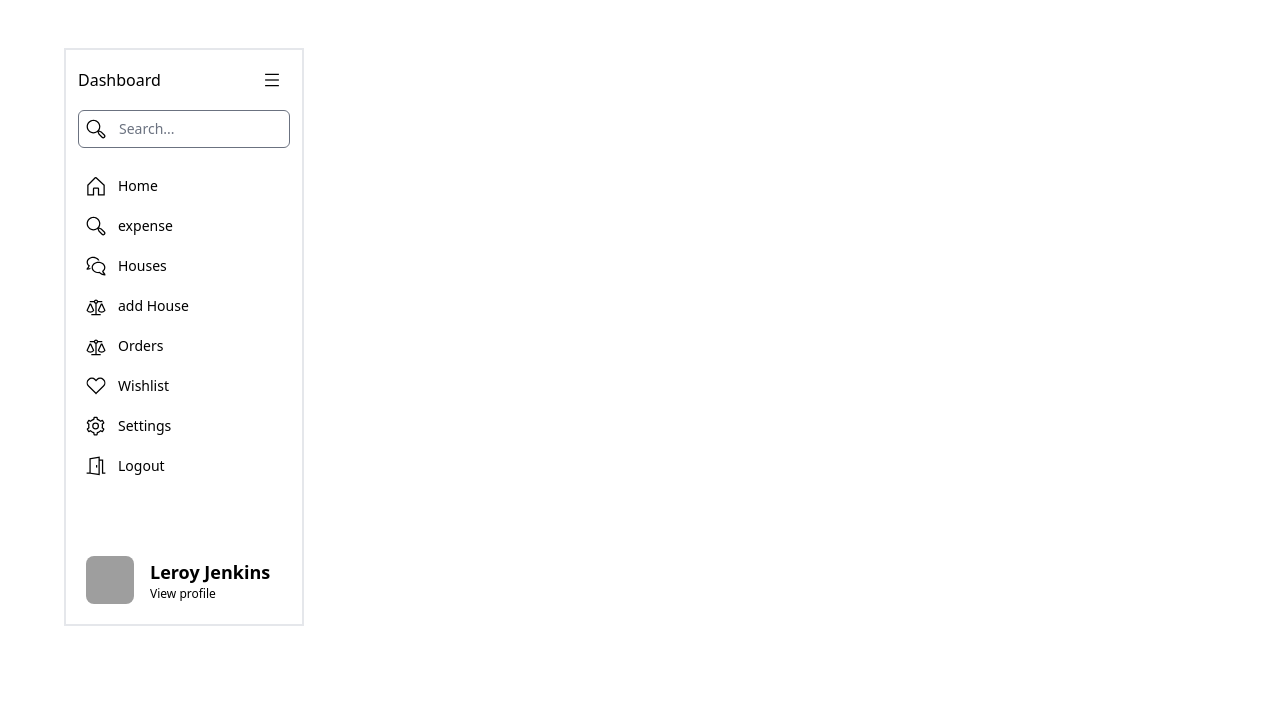
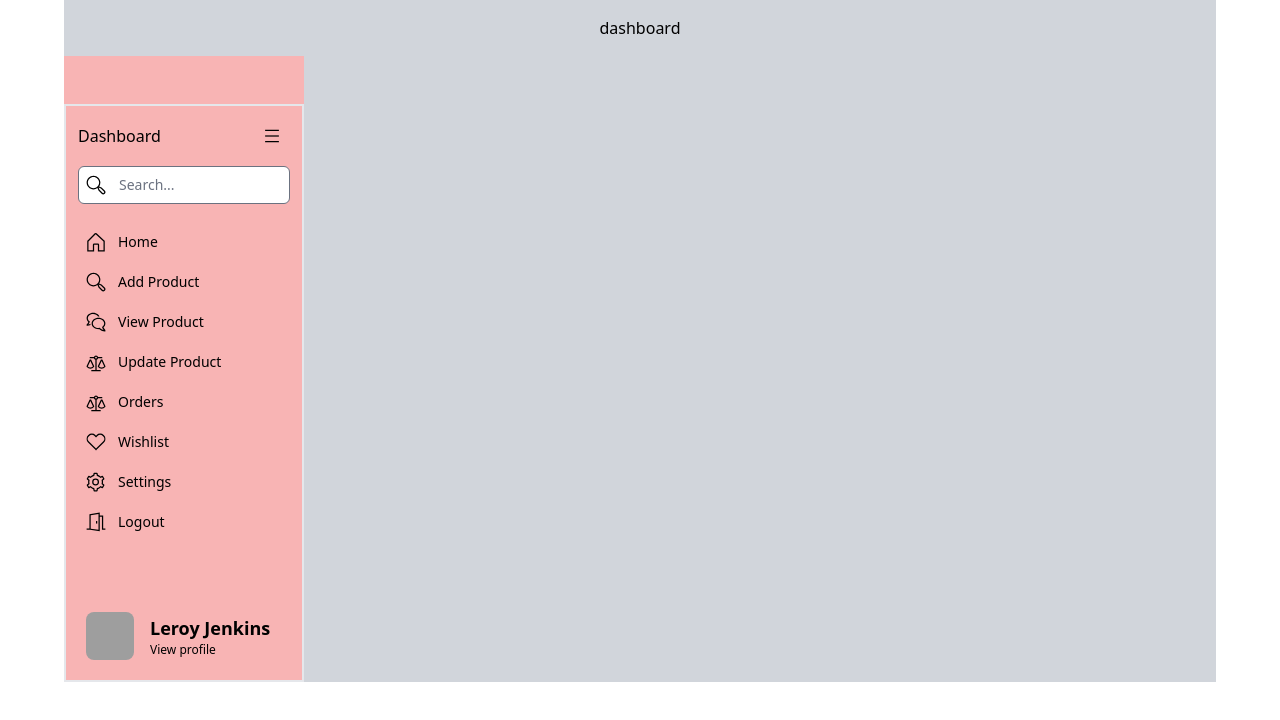
Before and after one commit to 123Somrat/inventory_management, a React (Vite) app: page /dashboard in a window 1280 px wide. Shown: the top 720 px of the page. Built offline with nearby package versions, Linux system fonts and the light colour scheme; no server answers; grey boxes are pictures that could not be loaded.

Commit message:
create dashboard layout

```diff
--- a/src/Components/NavBar/NavBar.jsx
+++ b/src/Components/NavBar/NavBar.jsx
@@ -46,7 +46,7 @@ const navigate = useNavigate()
                 name@flowbite.com
               </span>
             </Dropdown.Header>
-            <Dropdown.Item><Link to={"/dashboard"}>Dashboard</Link></Dropdown.Item>
+            <Dropdown.Item><Link to={"dashboard"}>Dashboard</Link></Dropdown.Item>
             <Dropdown.Item><Link to={""}>Settings</Link></Dropdown.Item>
             <Dropdown.Item>Earnings</Dropdown.Item>
             <Dropdown.Divider />
--- a/src/Components/SideNavBar/SideNavBar.jsx
+++ b/src/Components/SideNavBar/SideNavBar.jsx
@@ -61,7 +61,7 @@ export default function SideNavBar() {
               </li>
               <li className="rounded-sm">
                 <Link
-                   to={"/expense"}
+                   to={"addproduct"}
                   className="flex items-center p-2 space-x-3 rounded-md"
                 >
                   <svg
@@ -71,12 +71,12 @@ export default function SideNavBar() {
                   >
                     <path d="M479.6,399.716l-81.084-81.084-62.368-25.767A175.014,175.014,0,0,0,368,192c0-97.047-78.953-176-176-176S16,94.953,16,192,94.953,368,192,368a175.034,175.034,0,0,0,101.619-32.377l25.7,62.2L400.4,478.911a56,56,0,1,0,79.2-79.195ZM48,192c0-79.4,64.6-144,144-144s144,64.6,144,144S271.4,336,192,336,48,271.4,48,192ZM456.971,456.284a24.028,24.028,0,0,1-33.942,0l-76.572-76.572-23.894-57.835L380.4,345.771l76.573,76.572A24.028,24.028,0,0,1,456.971,456.284Z"></path>
                   </svg>
-                <span>expense</span>
+                <span>Add Product</span>
                 </Link>
               </li>
               <li className="rounded-sm">
               <Link
-                 to={"/houses"}
+                 to={"/viewProduct"}
                   className="flex items-center p-2 space-x-3 rounded-md"
                 >
                   <svg
@@ -87,12 +87,12 @@ export default function SideNavBar() {
                     <path d="M448.205,392.507c30.519-27.2,47.8-63.455,47.8-101.078,0-39.984-18.718-77.378-52.707-105.3C410.218,158.963,366.432,144,320,144s-90.218,14.963-123.293,42.131C162.718,214.051,144,251.445,144,291.429s18.718,77.378,52.707,105.3c33.075,27.168,76.861,42.13,123.293,42.13,6.187,0,12.412-.273,18.585-.816l10.546,9.141A199.849,199.849,0,0,0,480,496h16V461.943l-4.686-4.685A199.17,199.17,0,0,1,448.205,392.507ZM370.089,423l-21.161-18.341-7.056.865A180.275,180.275,0,0,1,320,406.857c-79.4,0-144-51.781-144-115.428S240.6,176,320,176s144,51.781,144,115.429c0,31.71-15.82,61.314-44.546,83.358l-9.215,7.071,4.252,12.035a231.287,231.287,0,0,0,37.882,67.817A167.839,167.839,0,0,1,370.089,423Z"></path>
                     <path d="M60.185,317.476a220.491,220.491,0,0,0,34.808-63.023l4.22-11.975-9.207-7.066C62.918,214.626,48,186.728,48,156.857,48,96.833,109.009,48,184,48c55.168,0,102.767,26.43,124.077,64.3,3.957-.192,7.931-.3,11.923-.3q12.027,0,23.834,1.167c-8.235-21.335-22.537-40.811-42.2-56.961C270.072,30.279,228.3,16,184,16S97.928,30.279,66.364,56.206C33.886,82.885,16,118.63,16,156.857c0,35.8,16.352,70.295,45.25,96.243a188.4,188.4,0,0,1-40.563,60.729L16,318.515V352H32a190.643,190.643,0,0,0,85.231-20.125,157.3,157.3,0,0,1-5.071-33.645A158.729,158.729,0,0,1,60.185,317.476Z"></path>
                   </svg>
-                  <span>Houses</span>
+                  <span>View Product</span>
                 </Link>
               </li>
               <li className="rounded-sm">
                 <Link
-                  to={"/addhouse"}
+                  to={"/updateproduct"}
                   className="flex items-center p-2 space-x-3 rounded-md"
                 >
                   <svg
@@ -104,7 +104,7 @@ export default function SideNavBar() {
                     <path d="M418.125,191h-36.25L304,355.4v27.042l4.234,4.595a124.347,124.347,0,0,0,91.224,39.982h.42a124.343,124.343,0,0,0,91.369-40.607L496,381.185V355.4ZM464,368.608a90.924,90.924,0,0,1-64.231,26.413h-.33A90.907,90.907,0,0,1,336,369.667V362.6l64-135.112L464,362.6Z"></path>
                     <path d="M272,196.659A56.223,56.223,0,0,0,309.659,159H416V127H309.659a55.991,55.991,0,0,0-107.318,0H96v32H202.341A56.223,56.223,0,0,0,240,196.659V463H136v32H376V463H272ZM232,143a24,24,0,1,1,24,24A24,24,0,0,1,232,143Z"></path>
                   </svg>
-                  <span>add House</span>
+                  <span>Update Product</span>
                 </Link>
               </li>
               <li className="rounded-sm">
--- /dev/null
+++ b/src/LayOuts/DashboardLayout.jsx
@@ -0,0 +1,20 @@
+import React from "react";
+import SideNavBar from "../Components/SideNavBar/SideNavBar";
+import { Sidebar } from "flowbite-react";
+import { Outlet } from "react-router-dom";
+
+export default function DashboardLayout() {
+  return (
+    <div className="max-w-6xl mx-auto bg-gray-300">
+      <h1 className="text-center p-4">dashboard</h1>
+      <div className="flex">
+        <aside className=" bg-red-300 mr-2">
+          <SideNavBar />
+        </aside>
+        <main>
+          <Outlet />
+        </main>
+      </div>
+    </div>
+  );
+}
```
Also changed, not shown: src/Router/Router.jsx (+13 -2 lines), src/Pages/Login/Login.jsx (line endings or trailing spaces).
